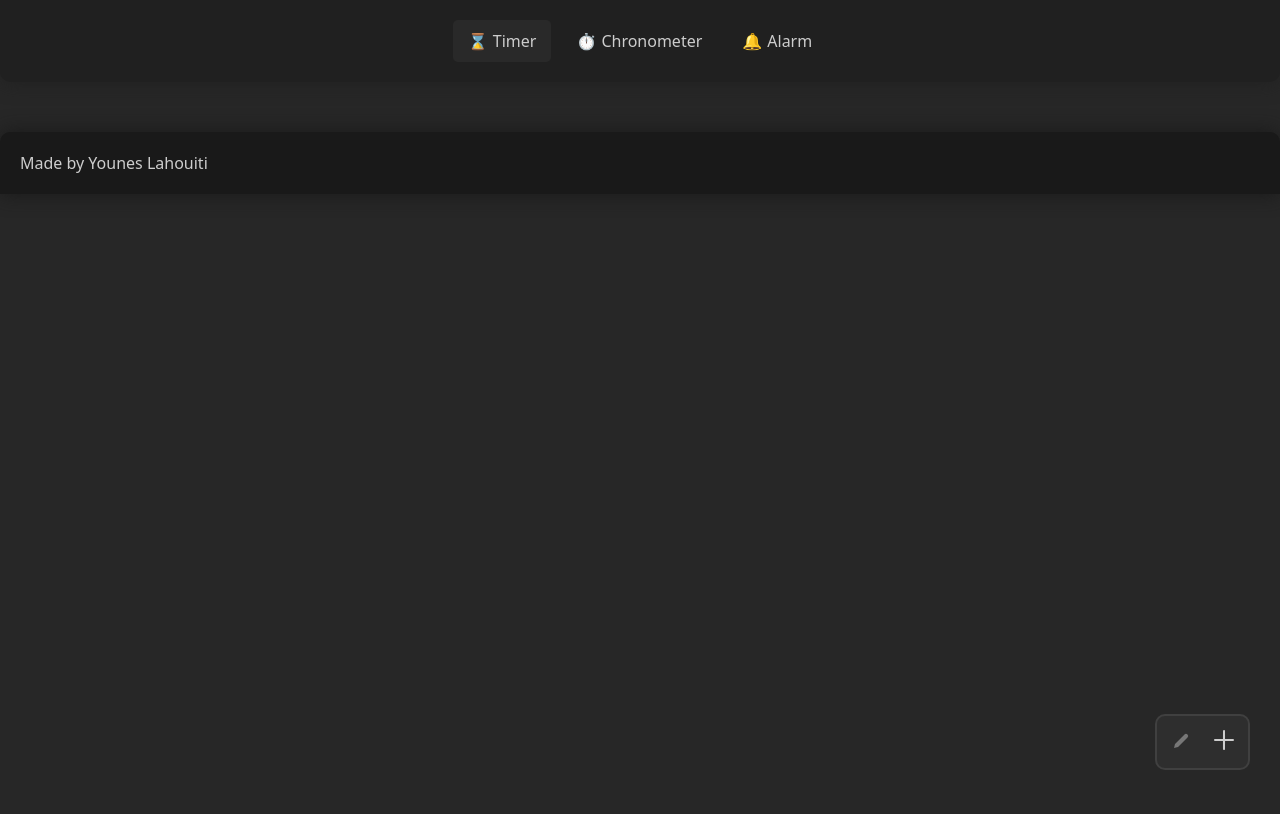
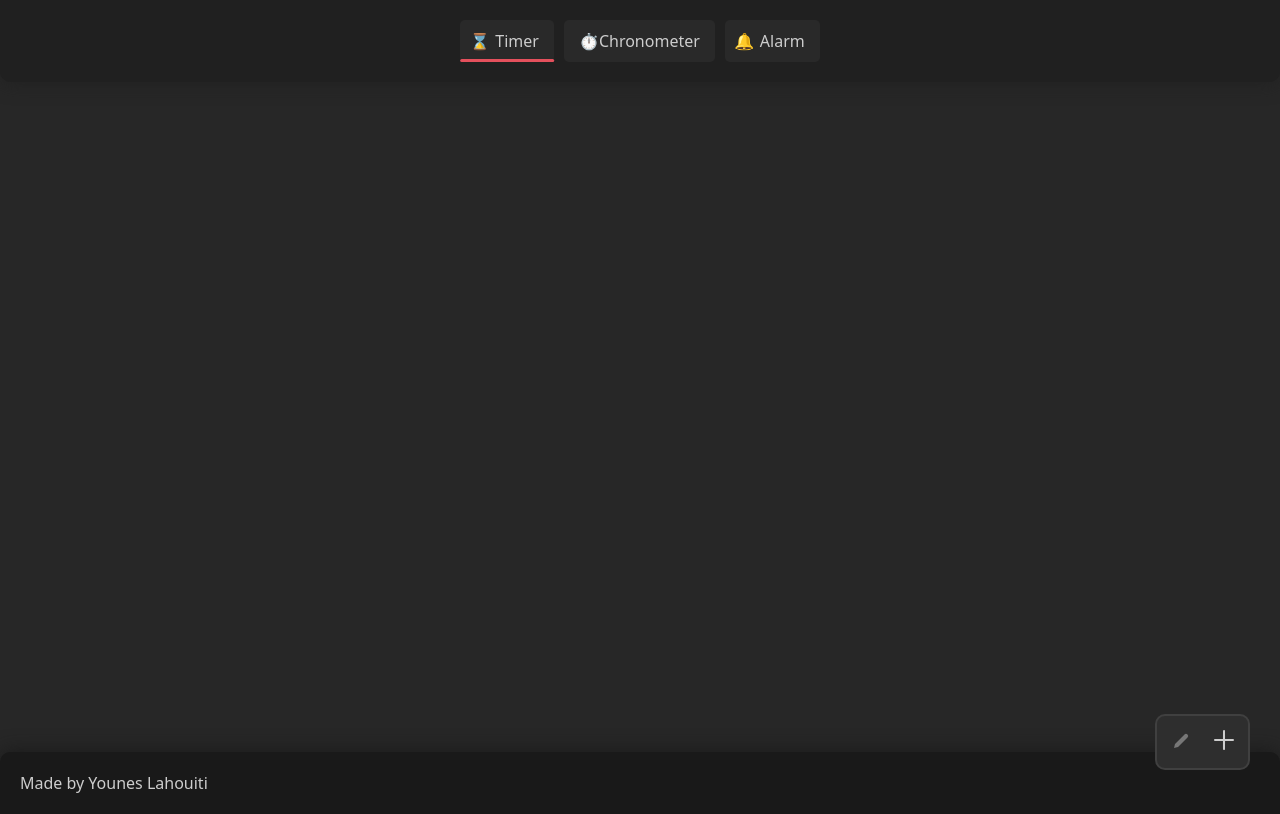
Before and after one commit to LePhenix47/Chronometer-Timer-Alarm__Younes-Lahouiti, a website: page index.html in a window 1280 px wide. Drawn offline with Linux system fonts and the light colour scheme.

Commit message:
Finalization of the timer

```diff
--- a/index.html
+++ b/index.html
@@ -43,9 +43,9 @@
     <header class="header">
         <nav class="header__nav">
             <ul class="header__list">
-                <li class="header__item active"><a href="/">Timer</a></li>
-                <li class="header__item"><a href="./html/chrono.html">Chronometer</a></li>
-                <li class="header__item"><a href="./html/alarm.html">Alarm</a></li>
+                <li class="header__item active"><a href="/" class="header__link">Timer</a></li>
+                <li class="header__item"><a href="./html/chrono.html" class="header__link">Chronometer</a></li>
+                <li class="header__item"><a href="./html/alarm.html" class="header__link">Alarm</a></li>
             </ul>
         </nav>
     </header>
@@ -182,7 +182,7 @@
             </div>
         </dialog>
     </main>
-    <footer class="footer">Made by Younes Lahouiti</footer>
+    <footer class="footer">Made by <a href="https://younes-portfolio-dev.vercel.app/" target="blank">Younes Lahouiti</a>
 </body>
 
 </html>
--- a/style/sass/layout/_header.scss
+++ b/style/sass/layout/_header.scss
@@ -31,14 +31,31 @@
     }
 
     &__item {
-        padding: 10px 15px;
         border-radius: 5px;
 
+        background-color: var(--header-button-bg);
+
         &.active {
-            background-color: var(--header-button-bg);
+            &::after {
+                content: "";
+
+                position: absolute;
+                bottom: 0;
+                left: 50%;
+
+                translate: -50% 0%;
+
+                background-color: var(--bg-tertiary);
+
+                border-radius: 100vmax;
+
+                width: 100%;
+                height: 3px;
+            }
         }
 
         @include mobile-only {
+            display: inline-flex;
             width: 100%;
         }
 
@@ -64,11 +81,31 @@
 
         &:nth-child(n) {
             &::before {
-                margin-right: 5px;
-                line-height: 5px;
+
+                width: 20px;
+                line-height: 20px;
+
+                position: absolute;
+
+                top: 25%;
+                left: 10%;
+
+                @include mobile-only {
+                    bottom: 25%;
+                    left: 2%;
+                }
             }
         }
+    }
 
+    &__link {
+        margin-left: 20px;
 
+        display: inline-block;
+        padding: 10px 15px;
+
+        @include mobile-only {
+            width: 100%;
+        }
     }
 }
--- a/style/sass/pages/_index.scss
+++ b/style/sass/pages/_index.scss
@@ -4,6 +4,7 @@
     width: 95%;
     margin: auto;
 
+    min-height: 77.5vh;
 
     @include grid(auto, 3, 20px);
 
@@ -18,6 +19,8 @@
     @include mobile-only {
         @include grid(auto, 1, 20px);
     }
+
+    &:has(:not(timer-component)) {}
 
 
     &__buttons-container {
```
Also changed, not shown: html/alarm.html (+4 -4 lines), html/chrono.html (+5 -4 lines), style/css/style.css, 1 other file.
